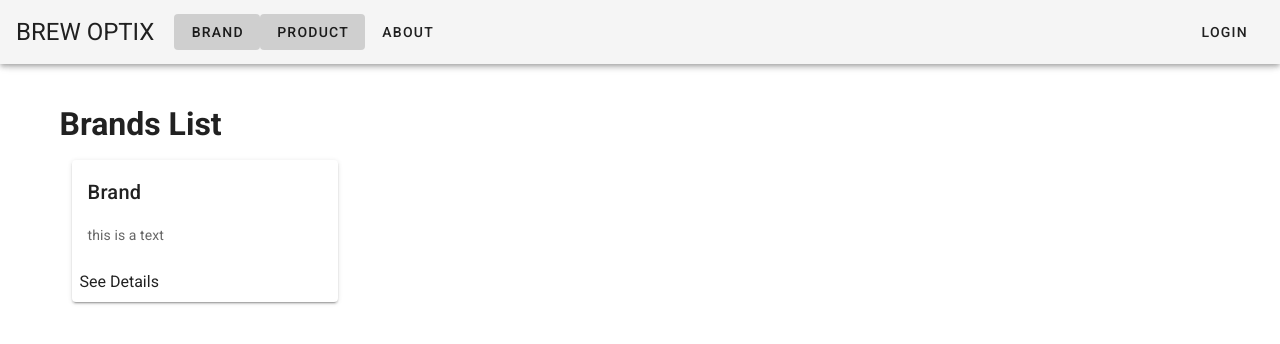
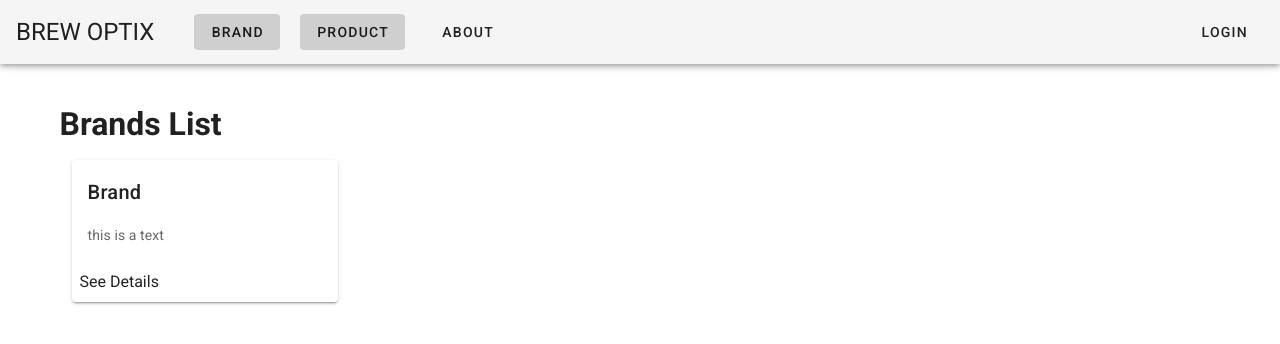
Before and after one commit to islarky88/brew-optix-text, a Vue app: page / in a window 1280 px wide. Shown: the top 344 px of the page. Built offline with nearby package versions, Linux system fonts and the light colour scheme.

Commit message:
adjusted menu button spacings

```diff
--- a/src/components/TheMenu.vue
+++ b/src/components/TheMenu.vue
@@ -4,7 +4,7 @@
       <v-toolbar-title class="headline text-uppercase mr-5">
         <span>{{ $store.state.appName }}</span>
       </v-toolbar-title>
-      <v-btn v-for="(item, i) in $store.state.menuItems" :key="i" :to="item.link" text>
+      <v-btn class="ml-5" v-for="(item, i) in $store.state.menuItems" :key="i" :to="item.link" text>
         {{ item.title }}
       </v-btn>
       <v-spacer></v-spacer>
```
